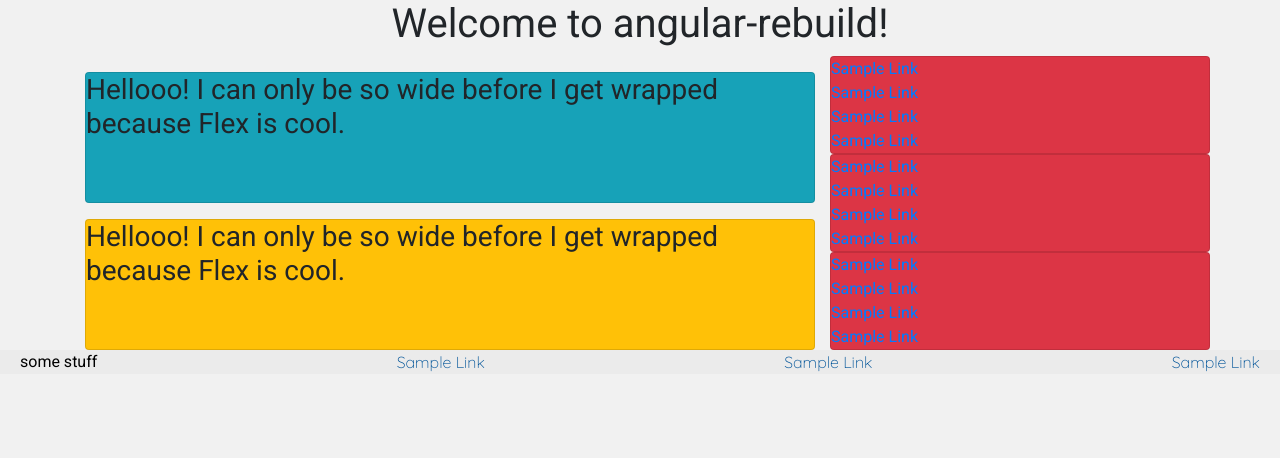
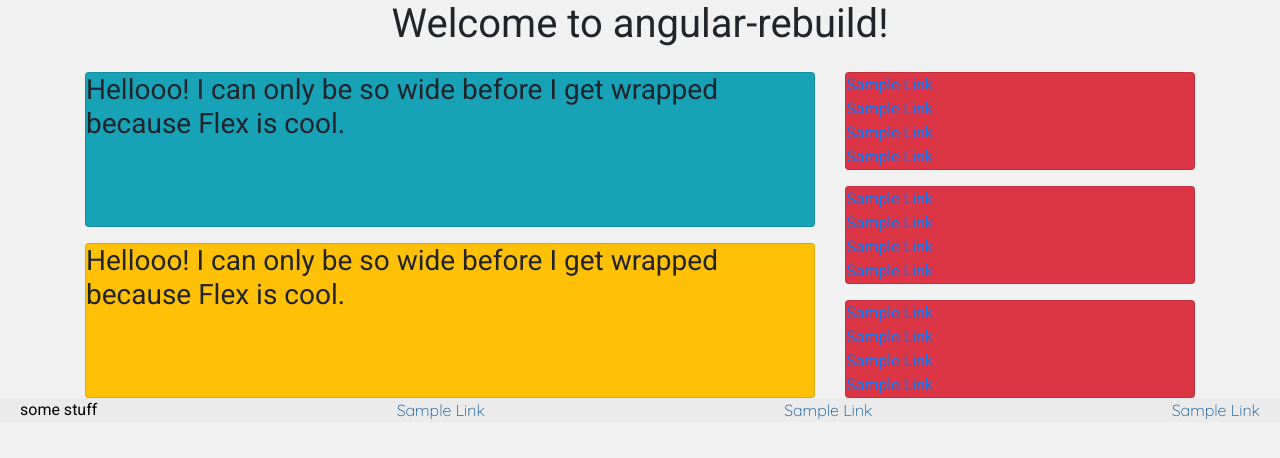
Before and after one commit to GrumpyEwok/APA-Dictionary-Rebuild, an Angular app in the folder angular-rebuild/: page / in a window 1280 px wide. Shown: the top 458 px of the page. Built offline with nearby package versions, Linux system fonts and the light colour scheme.

Commit message:
Implement intended flex for ContentBody and Sidebar, they should be able to dynamically accomodate new items.

```diff
--- a/angular-rebuild/src/app/content-body/content-body.component.html
+++ b/angular-rebuild/src/app/content-body/content-body.component.html
@@ -1,9 +1,7 @@
 <div class="container">
+  <div class="row">
 
-  <div class="row">
     <div class="content-body-wrapper">
-      <!-- <div class="col-lg-8"> -->
-
       <div class="card bg-info">
         <h3>Hellooo! I can only be so wide before I get wrapped because Flex is cool.</h3>
       </div>
@@ -11,14 +9,11 @@
       <div class="card bg-warning">
         <h3>Hellooo! I can only be so wide before I get wrapped because Flex is cool.</h3>
       </div>
-<!--
-      </div> -->
     </div>
-    <!-- <div class="col-lg-4"> -->
+
     <div class="sidebar-wrapper">
       <app-sidebar></app-sidebar>
     </div>
-    <!-- </div> -->
-  </div>
 
   </div>
+</div>
--- a/angular-rebuild/src/app/sidebar/sidebar.component.css
+++ b/angular-rebuild/src/app/sidebar/sidebar.component.css
@@ -0,0 +1,8 @@
+.card {
+  display: flex;
+  flex-direction: column;
+  flex-grow: 1;
+  flex-shrink: 0;
+  flex-basis: 0%;
+  margin: 1rem 15px 0 15px;
+}
```
Lines whose indentation alone changed are shown as unchanged.
